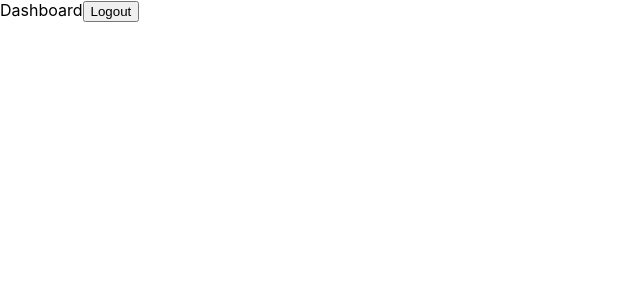
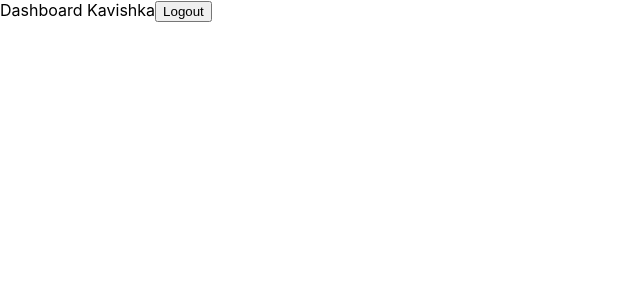
Before and after one commit to shdkavishka/Dataverse, a React (Create React App) app in the folder dataverse/: page /Login/Dashboard in a window 1280 px wide. Shown: the top 300 px of the page, without its empty margins (0-640 px from the left). Built offline with nearby package versions, Linux system fonts and the light colour scheme.

Commit message:
Update Dashboard.js

```diff
--- a/dataverse/src/pages/Dashboard.js
+++ b/dataverse/src/pages/Dashboard.js
@@ -5,7 +5,7 @@ const Dashboard = () => {
   const Navigate=useNavigate();
   return (
     <div>
-      Dashboard
+      Dashboard Kavishka
         <button onClick={()=>Navigate(-1)}>
             Logout
         </button>
```
